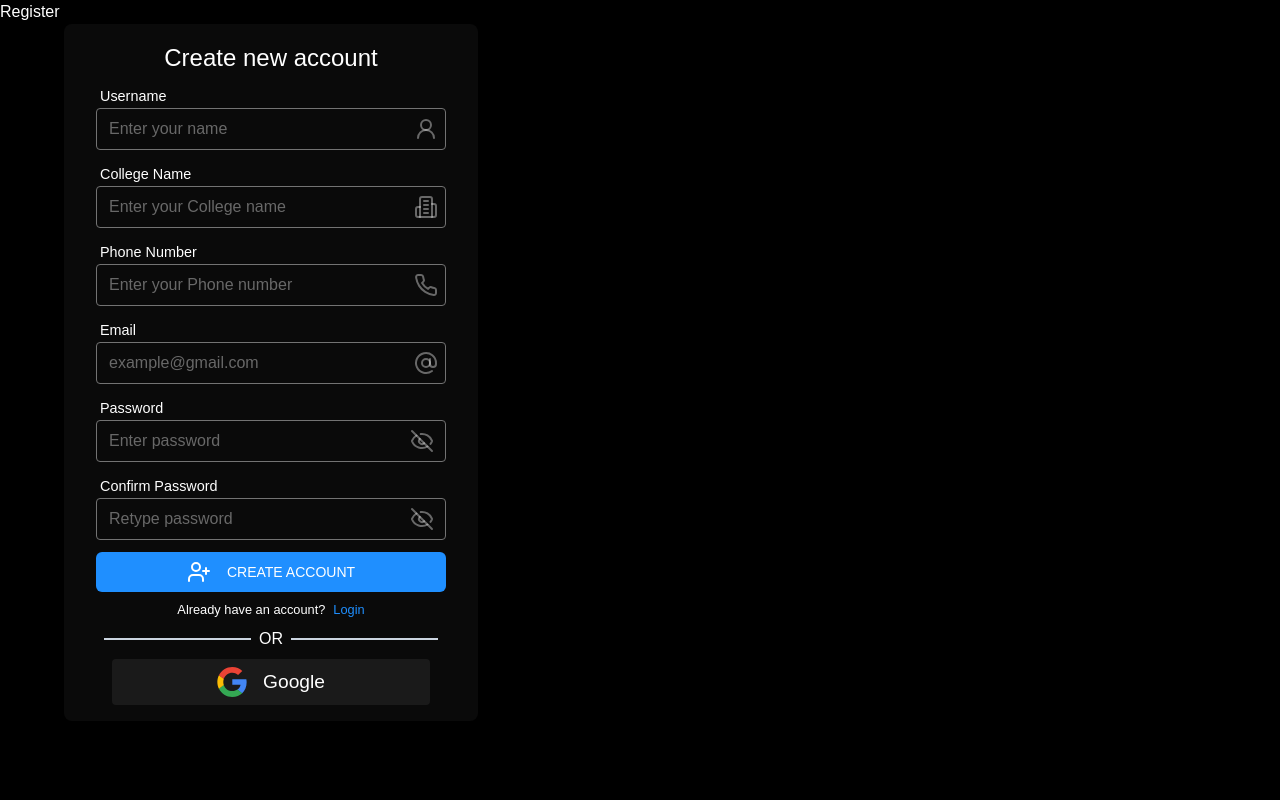
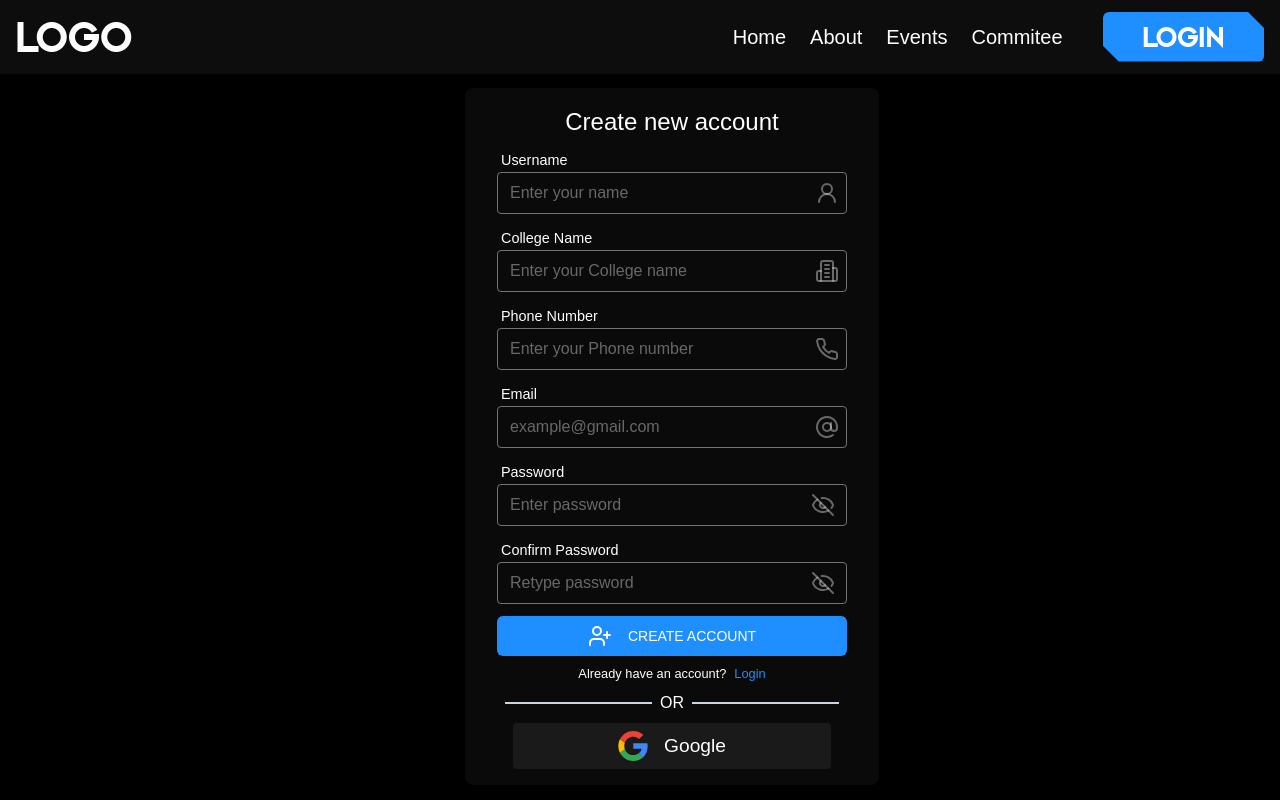
Before and after one commit to Shashank-Salian/epitome-2k24, a Next.js app: page /register in a window 1280 px wide. Built offline with nearby package versions, Linux system fonts and the light colour scheme; no server answers.

Commit message:
feat: Created Separate Headers for Landing & Dashboard pages

```diff
--- a/src/app/(auth)/login/page.tsx
+++ b/src/app/(auth)/login/page.tsx
@@ -1,16 +1,16 @@
-import Header from '@/components/CustomUI/Header'
+import React from 'react'
 import LoginForm from '@/components/Forms/LoginForm'
-import React from 'react'
+import { LandingHeader } from '@/components/CustomUI/Header'
 
 const Login = () => {
     return (
-        <div className='w-full h-screen'>
-            <Header />
+        <main className='w-full h-screen flex_center flex-col'>
+            <LandingHeader />
 
             <div className="w-full h-full flex_center">
                 <LoginForm />
             </div>
-        </div>
+        </main>
     )
 }
 
--- a/src/app/(auth)/register/page.tsx
+++ b/src/app/(auth)/register/page.tsx
@@ -1,13 +1,16 @@
 import React from 'react'
 import RegisterForm from "@/components/Forms/RegisterForm"
+import { LandingHeader } from '@/components/CustomUI/Header'
 
 const Register = () => {
     return (
-        <div>
-            <h1>Register</h1>
+        <main className='w-full h-screen flex_center flex-col'>
+            <LandingHeader />
 
-            <RegisterForm />
-        </div>
+            <div className="w-full h-full flex_center">
+                <RegisterForm />
+            </div>
+        </main>
     )
 }
 
--- a/src/app/page.tsx
+++ b/src/app/page.tsx
@@ -1,13 +1,13 @@
 import ButtonUI from "@/components/CustomUI/ButtonUI";
 import CountDown from "@/components/CustomUI/CountDown";
-import Header from "@/components/CustomUI/Header";
+import { LandingHeader } from "@/components/CustomUI/Header";
 import TechImage from "@/components/CustomUI/TechImage";
 import TextUI from "@/components/CustomUI/TextUI";
 
 export default function Home() {
   return (
-    <div className="w-full absolute top-0">
-      <Header />
+    <main className="w-full absolute top-0">
+      <LandingHeader />
 
       <h1 className="font-poppins text-[2em]">Font Poppins : Epitome 2k24</h1>
       <h1 className="font-nulshock text-[2em]">
@@ -23,12 +23,13 @@ export default function Home() {
       </h1>
 
       <ButtonUI value="Sign Up" />
+
       <CountDown />
       <br />
       <TextUI variant="gradient" background="bg-blueGradient" className="font-beyonders text-[2em]" text="Epitome AIMIT" />
       <TextUI variant="hacker" className="font-beyonders text-[2em]" text="AIMIT HACKER" />
       <br />
       <TechImage />
-    </div>
+    </main>
   );
 }
--- a/src/components/CustomUI/Header.tsx
+++ b/src/components/CustomUI/Header.tsx
@@ -5,9 +5,30 @@ import ButtonUI from './ButtonUI'
 import { useSession } from 'next-auth/react'
 import { useRouter } from 'next/navigation'
 
-const Header = () => {
-    const { data: session, status } = useSession()
-    const router = useRouter()
+export const LandingHeader = () => {
+    return (
+        <header className='sticky top-0 w-full flex justify-between items-center px-4 py-3 bg-background/50 z-10'>
+            <a href="#">
+                <h1 className='text-[1.5em] font-beyonders'>LOGO</h1>
+            </a>
+
+            <nav className='flex_center gap-6'>
+                <Link href="/" className='text-[1.25em]'>Home</Link>
+                <Link href="/" className='text-[1.25em]'>About</Link>
+                <Link href="/" className='text-[1.25em]'>Events</Link>
+                <Link href="/" className='text-[1.25em]'>Commitee</Link>
+
+                <Link href="/login" className='ml-4'>
+                    <ButtonUI value='LOGIN' />
+                </Link>
+            </nav>
+        </header>
+    )
+}
+
+export const Header = () => {
+    // const { data: session, status } = useSession()
+    // const router = useRouter()
 
     // useEffect(() => {
     //     if (status === "unauthenticated")
@@ -22,9 +43,9 @@ const Header = () => {
 
             <nav className='flex_center gap-6'>
                 <Link href="/" className='text-[1.25em]'>Home</Link>
-                <Link href="/about" className='text-[1.25em]'>About</Link>
-                <Link href="/events" className='text-[1.25em]'>Events</Link>
-                <Link href="/commitee" className='text-[1.25em]'>Commitee</Link>
+                <Link href="/" className='text-[1.25em]'>About</Link>
+                <Link href="/" className='text-[1.25em]'>Events</Link>
+                <Link href="/" className='text-[1.25em]'>Commitee</Link>
 
                 <Link href="/login" className='ml-4'>
                     <ButtonUI value='LOGIN' />
@@ -33,5 +54,3 @@ const Header = () => {
         </header>
     )
 }
-
-export default Header
```
